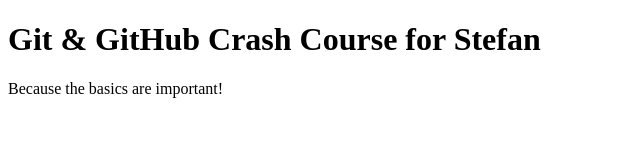
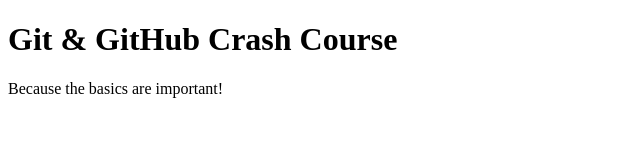
Before and after one commit to SteveTheP/GithubT01, a plain HTML site: page index.html in a window 1280 px wide. Shown: the whole page, without its empty margins (0-640 px from the left). Drawn offline with Linux system fonts and the light colour scheme.

Commit message:
come one

```diff
--- a/index.html
+++ b/index.html
@@ -7,7 +7,7 @@
     <title>Git & GitHub Crash Course</title>
   </head>
   <body>
-    <h1>Git & GitHub Crash Course for Stefan</h1>
+    <h1>Git & GitHub Crash Course</h1>
     <p>Because the basics are important!</p>
   </body>
 </html>
```
